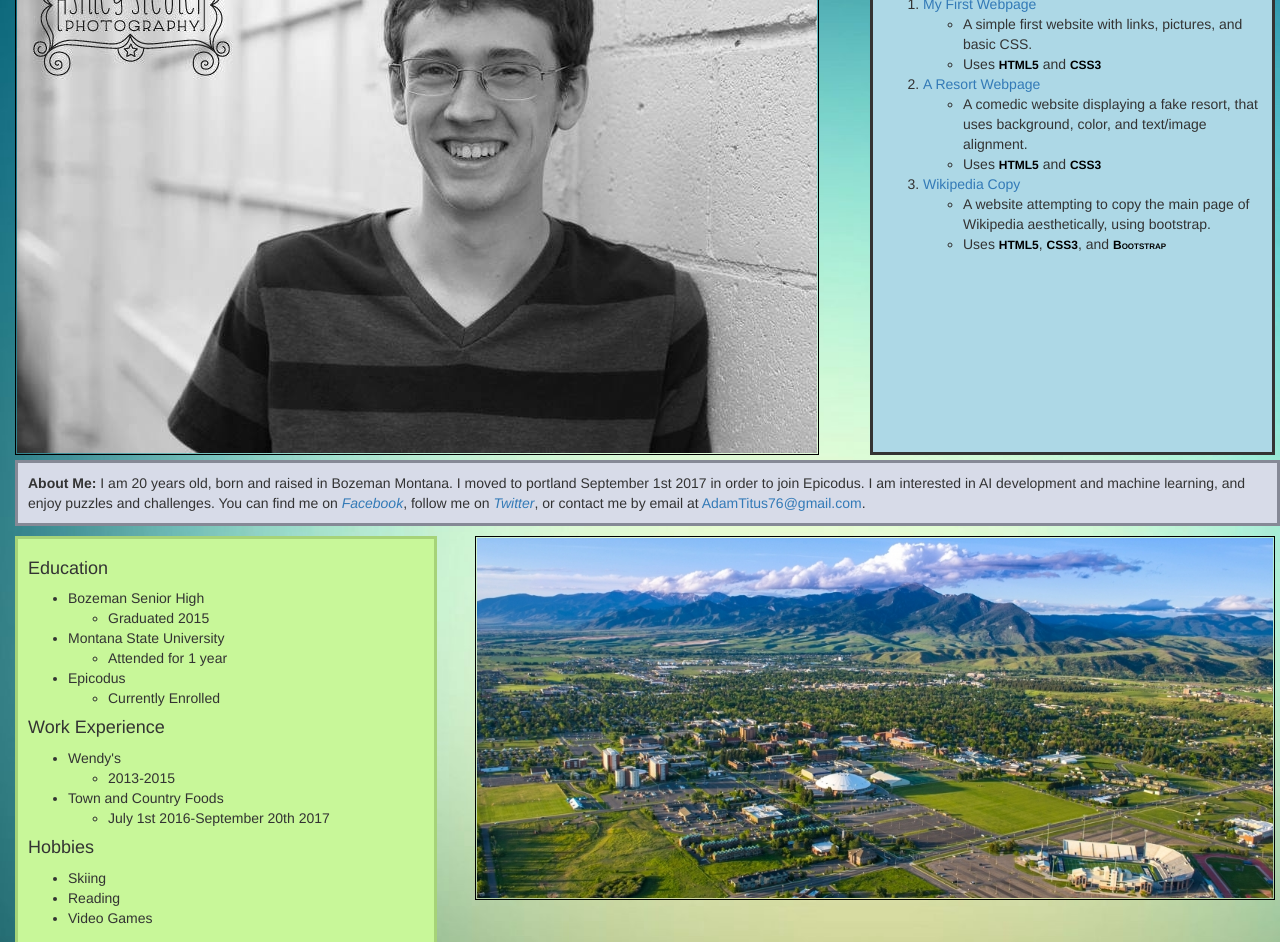
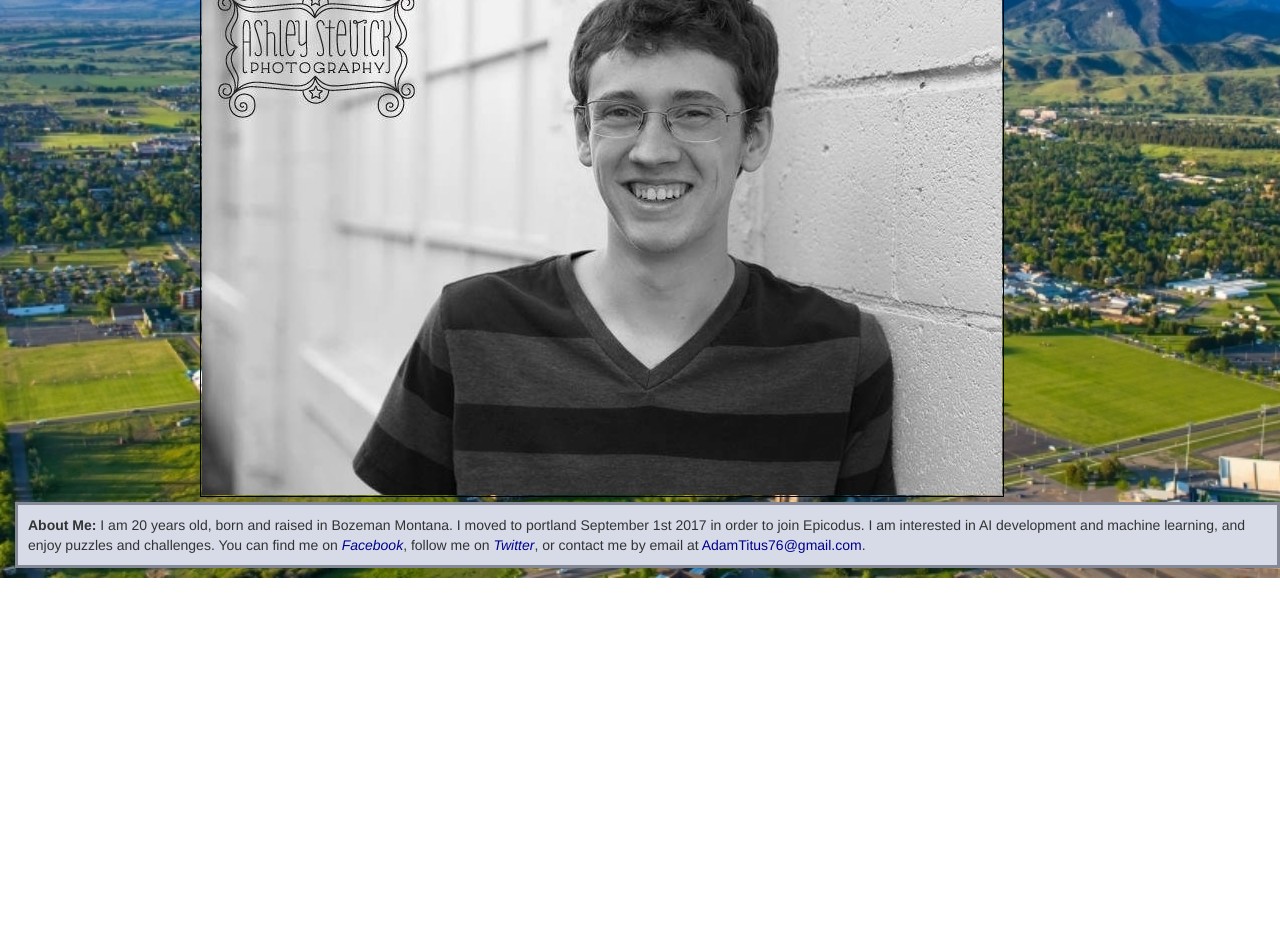
Before and after one commit to TheBigTaco/Portfolio, a plain HTML site: page index.html in a window 1280 px wide. Shown: the part 172-1114 px from the top of the page. After the commit the page ends 800 px from the top, so only its background shows below. Drawn offline with Linux system fonts and the light colour scheme.

Commit message:
Add tabs and spread content acrossbackground.html and projects.html

```diff
--- a/css/master.css
+++ b/css/master.css
@@ -16,7 +16,7 @@
 }
 
 .Profile {
-  margin-left: 15px;
+  margin-left: 200px;
 }
 
 h1 {
@@ -30,12 +30,9 @@ h1 {
 }
 
 .projects {
-  float: right;
-  width: 405px;
-  height: 537px;
   padding: 10px;
   margin-right: 5px;
-  background-color: lightblue;
+  background-color: lightblue 0.5;
   border-style: Solid;
 }
 
@@ -52,7 +49,7 @@ img {
 }
 
 body {
-  background-size: cover;
+  background-size:cover;
   background-repeat: no-repeat;
 }
 
@@ -62,3 +59,7 @@ body {
   color: black;
   font-size: 12px;
 }
+
+a {
+  color: darkblue;
+}
--- a/index.html
+++ b/index.html
@@ -5,67 +5,17 @@
     <link rel="stylesheet" href="css/bootstrap.css" type="text/css" media="all">
     <link rel="stylesheet" href="css/master.css" type="text/css" media="all">
   </head>
-  <body background="img/blueGradient.jpeg">
-    <!--Head of website, includes Title, Profile picture, and List of projects-->
+  <body background="img/bozeman.jpg">
+    <ul class="nav nav-tabs">
+      <li role="presentation" class="active"><a href="Index.html">Home</a></li>
+      <li role="presentation"><a href="Projects.html">List of Projects</a>
+      <li role="presentation"><a href="Background.html">My Background</a>
+    </ul>
+    <!--Head of website, includes Title, and Profile Picture-->
     <h1>Adam Titus' Portfolio</h1>
     <img class="Profile" src="img/Face.jpg" alt="A photo of Adam Titus">
-    <div class="projects">
-      <h2>List of Projects</h2>
-      <ol>
-        <li><a href="https://github.com/TheBigTaco/myFirstWebpage">My First Webpage</a></li>
-          <ul>
-            <li>A simple first website with links, pictures, and basic CSS.</li>
-            <li>Uses <span class="code">HTML5</span> and <span class="code">CSS3</span></li>
-          </ul>
-        <li><a href="https://github.com/TheBigTaco/resort">A Resort Webpage</a></li>
-          <ul>
-            <li>A comedic website displaying a fake resort, that uses background, color, and text/image alignment.</li>
-            <li>Uses <span class="code">HTML5</span> and <span class="code">CSS3</span></li>
-          </ul>
-        <li><a href="https://github.com/TheBigTaco/wikicopia">Wikipedia Copy</a></li>
-          <ul>
-            <li>A website attempting to copy the main page of Wikipedia aesthetically, using bootstrap.</li>
-            <li>Uses <span class="code">HTML5</span>, <span class="code">CSS3</span>, and <span class="code">Bootstrap</span></li>
-          </ul>
-      </ol>
-    </div>
+
     <!--About me section, includes contact information-->
     <p class="info"> <Strong>About Me:</strong> I am 20 years old, born and raised in Bozeman Montana. I moved to portland September 1st 2017 in order to join Epicodus. I am interested in AI development and machine learning, and enjoy puzzles and challenges. You can find me on <a href="https://www.facebook.com/DuhBigTaco?ref=bookmarks"><em>Facebook</em></a>, follow me on <a href="https://twitter.com/duhbigotaku"><em>Twitter</em></a>, or contact me by email at <a href="mailto:AdamTitus76@gmail.com">AdamTitus76@gmail.com</a>.</p>
-    <img class="bozeman" src="img/bozeman.jpg" alt="A photo of Bozeman Montana" width="800">
-    <div class="about">
-      <h4>Education</h4>
-      <ul>
-        <li>Bozeman Senior High</li>
-          <ul>
-            <li>Graduated 2015</li>
-          </ul>
-        <li>Montana State University</li>
-          <ul>
-            <li>Attended for 1 year</li>
-          </ul>
-        <li>Epicodus</li>
-          <ul>
-            <li>Currently Enrolled</li>
-          </ul>
-      </ul>
-      <h4>Work Experience</h4>
-      <ul>
-        <li>Wendy's</li>
-          <ul>
-            <li>2013-2015</li>
-          </ul>
-        <li>Town and Country Foods</li>
-          <ul>
-            <li>July 1st 2016-September 20th 2017</li>
-          </ul>
-      </ul>
-      <h4>Hobbies</h4>
-      <ul>
-        <li>Skiing</li>
-        <li>Reading</li>
-        <li>Video Games</li>
-      </ul>
-    </div>
-    <!--Make a gh-page-->
   </body>
 </html>
```
Also changed, not shown: Background.html (added, +49 -0 lines), Projects.html (added, +35 -0 lines).
